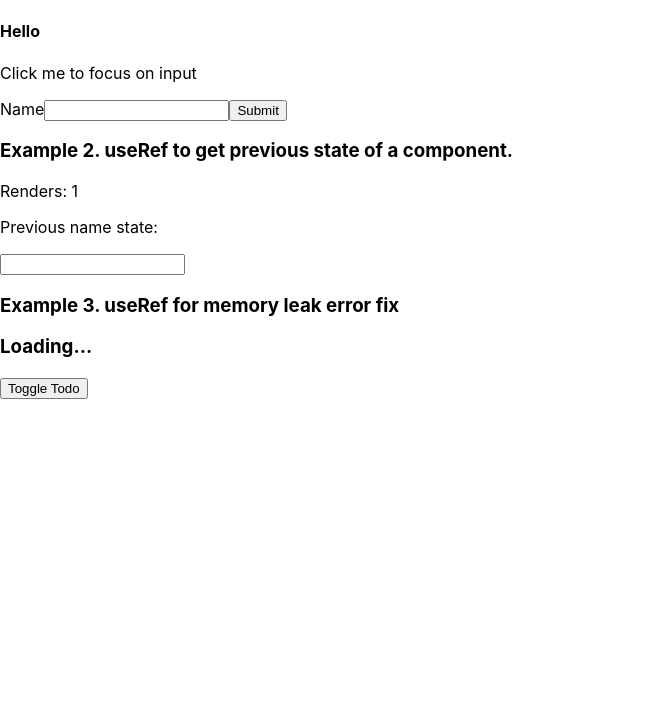
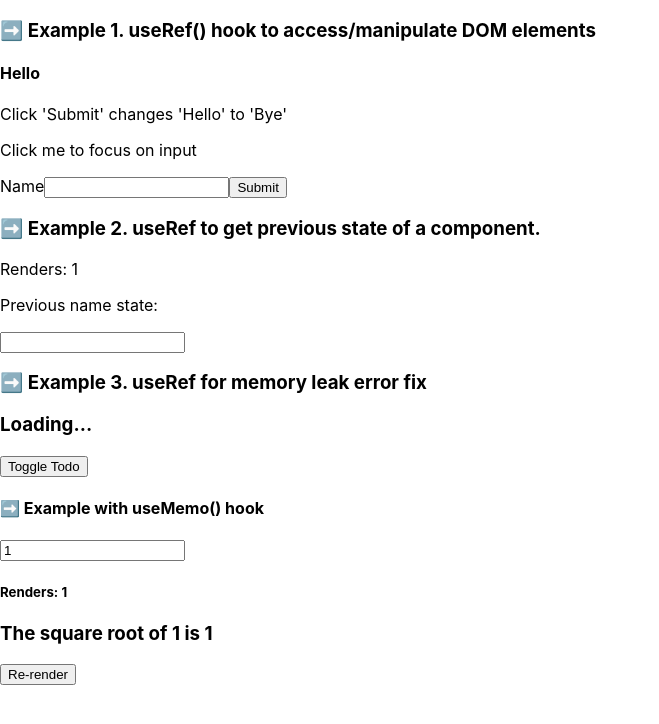
Before and after one commit to Dina2703/react-sandbox-hooks, a React (Create React App) app: page / in a window 1280 px wide. Shown: the top 724 px of the page, without its empty margins (0-659 px from the left). Built offline with nearby package versions, Linux system fonts and the light colour scheme; no server answers; the HTML template or start-up script is replaced by a standard one.

Commit message:
useMemo() hook example

```diff
--- a/src/App.js
+++ b/src/App.js
@@ -1,4 +1,5 @@
 import "./App.css";
+import UseMemoExample from "./components/UseMemoExample";
 import UseRefExample1 from "./components/UseRefExample";
 import UseRefExample2 from "./components/UseRefExample2";
 import UseRefExample3 from "./components/UseRefExample3";
@@ -9,6 +10,7 @@
       <UseRefExample1 />
       <UseRefExample2 />
       <UseRefExample3 />
+      <UseMemoExample />
     </div>
   );
 }
--- /dev/null
+++ b/src/components/UseMemoExample.js
@@ -0,0 +1,49 @@
+import { useState, useEffect, useRef, useMemo } from "react";
+
+function UseMemoExample() {
+  const [number, setnumber] = useState(1);
+  const [increment, setincrement] = useState(0);
+  const renders = useRef(1);
+
+  // const sqrt = getSqrt(number);
+  const sqrt = useMemo(() => getSqrt(number), [number]);
+
+  useEffect(() => {
+    renders.current = renders.current + 1;
+  });
+
+  const onClick = () => {
+    setincrement((prevState) => {
+      console.log(prevState + 1);
+      return prevState + 1;
+    });
+  };
+
+  return (
+    <div className="my-5">
+      <h4>➡️ Example with useMemo() hook</h4>
+      <input
+        type="number"
+        value={number}
+        onChange={(e) => setnumber(e.target.value)}
+        className="form-control w-25"
+      />
+      <h5>Renders: {renders.current}</h5>
+      <h3 className="mt-3">
+        The square root of {number} is {sqrt}
+      </h3>
+      <button onClick={onClick} className="btn btn-primary">
+        Re-render
+      </button>
+    </div>
+  );
+}
+
+function getSqrt(number) {
+  for (let i = 0; i <= 10000; i++) {
+    console.log("Expensive function called!");
+  }
+  return Math.sqrt(number);
+}
+
+export default UseMemoExample;
--- a/src/components/UseRefExample.js
+++ b/src/components/UseRefExample.js
@@ -11,9 +11,11 @@
   };
   return (
     <div>
-      <h4 className="container" ref={h4Ref}>
+      <h3>➡️ Example 1. useRef() hook to access/manipulate DOM elements </h3>
+      <h4 className="container text-danger" ref={h4Ref}>
         Hello
       </h4>
+      <p>Click 'Submit' changes 'Hello' to 'Bye'</p>
       <p onClick={() => inputRef.current.focus()}>Click me to focus on input</p>
       <form onSubmit={onSubmit}>
         <label htmlFor="name">Name</label>
--- a/src/components/UseRefExample2.js
+++ b/src/components/UseRefExample2.js
@@ -11,7 +11,7 @@
   }, [name]);
   return (
     <div>
-      <h3>Example 2. useRef to get previous state of a component.</h3>
+      <h3>➡️ Example 2. useRef to get previous state of a component.</h3>
       <p>Renders: {renders.current}</p>
       <p>Previous name state: {prevName.current}</p>
       <input
--- a/src/components/UseRefExample3.js
+++ b/src/components/UseRefExample3.js
@@ -5,7 +5,7 @@
   const [showTodo, setShowTodo] = useState(true);
   return (
     <div>
-      <h3 className="mt-4">Example 3. useRef for memory leak error fix</h3>
+      <h3 className="mt-4">➡️ Example 3. useRef for memory leak error fix</h3>
       {showTodo && <Todo />}
       <button
         className="btn btn-primary"
```
